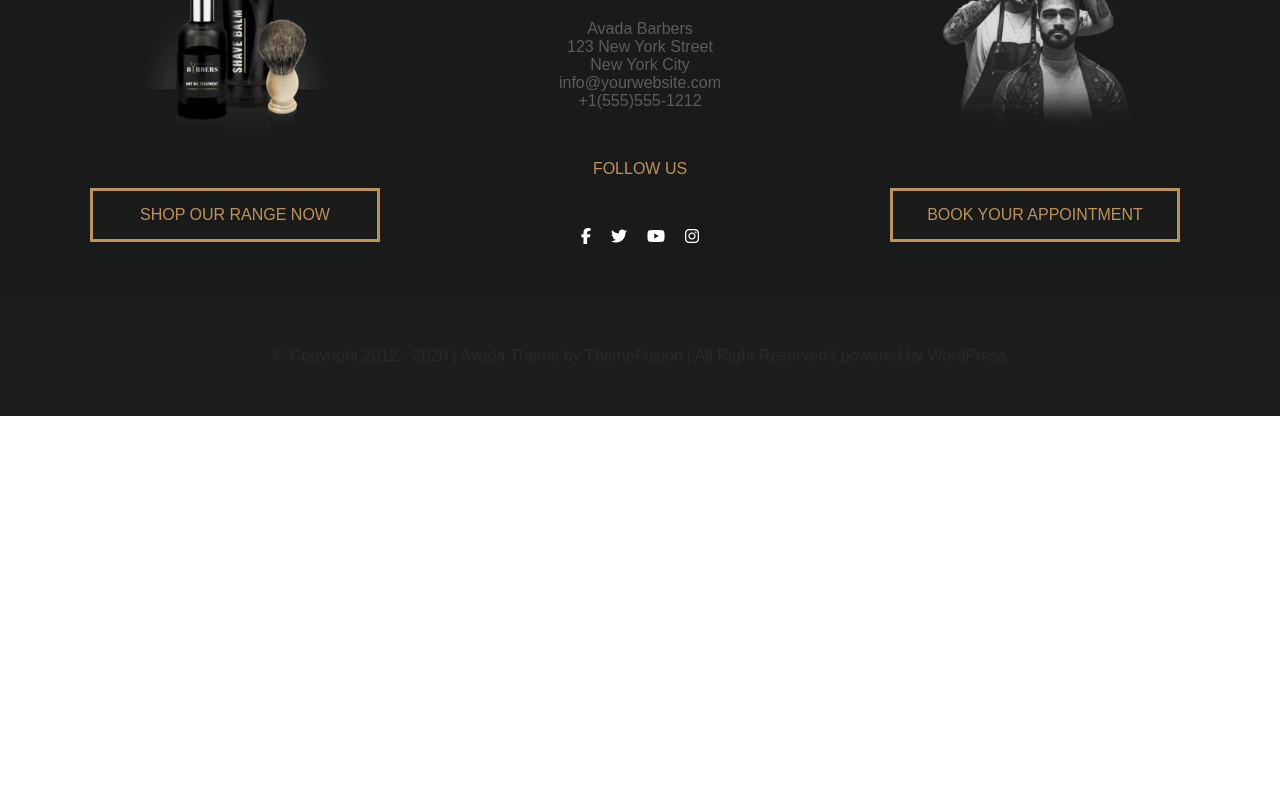
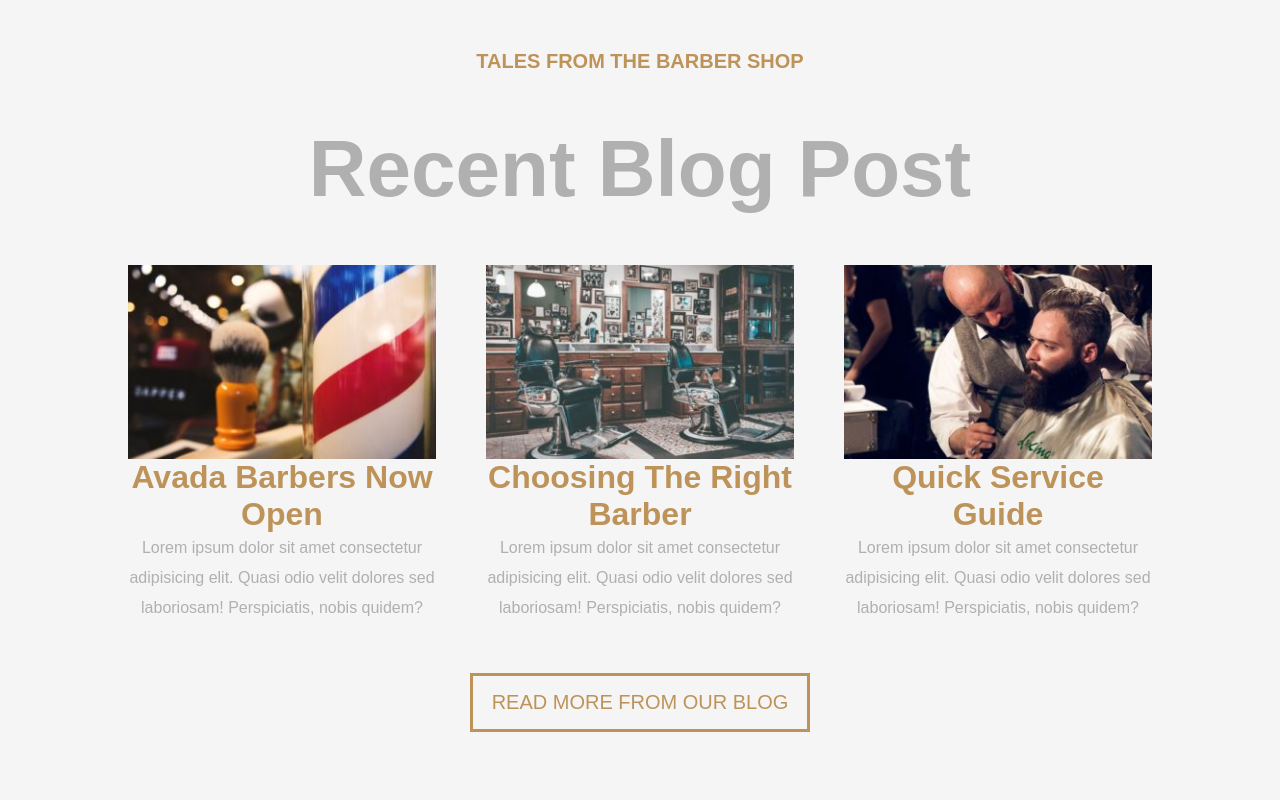
Before and after one commit to Carmine-Doronzo/proj-html-vuejs, a Vue app: page / in a window 1280 px wide. Shown: the part 4680-5480 px from the top of the page. Before the commit the page ends 5096 px from the top, so only its background shows below. Built offline with nearby package versions, Linux system fonts and the light colour scheme.

Commit message:
transfer Blogs section to blogsContent.vue and corresponding css to partial _blogs.scss

```diff
--- /dev/null
+++ b/src/components/BlogsContent.vue
@@ -0,0 +1,38 @@
+<template>
+    <img src="/img/triangle.svg" alt="" class="triangle tiangle-upside">
+    <div class="bg-blogs">
+        <div class="container-blogs">
+            <h4 class="title-blogs">TALES FROM THE BARBER SHOP</h4>
+            <h1 class="description-blogs">Recent Blog Post </h1>
+            <div class="row-blogs">
+                <div class="card-blogs" v-for="(blog, i) in blogs" :key="i">
+                    <img :src="`${blog.img}`" alt="">
+                    <h1 class="orange-color">{{ blog.title }}</h1>
+                    <p class="text">{{ blog.text }}</p>
+                </div>
+
+            </div>
+            <div class="read-more">READ MORE FROM OUR BLOG</div>
+
+        </div>
+    </div>
+</template>
+
+<script>
+import { db } from '../store.js'
+    export default {
+        data() {
+        return {
+
+            blogs: db.blogs
+
+
+        }
+
+    },
+    }
+</script>
+
+<style lang="scss" scoped>
+@use '../style/partials/blogs.scss';
+</style>
--- a/src/components/MainComponent.vue
+++ b/src/components/MainComponent.vue
@@ -22,12 +22,13 @@
     </div>
     <img src="/img/triangle.svg" alt="" class="triangle bg-triangle">
 
-    <ProductsContent/>
+    <ProductsContent />
 
 
-    <ProductsCarouselContent/>
+    <ProductsCarouselContent />
 
     <ReviewsContent />
+    <BlogsContent />
 
 
 </template>
@@ -39,11 +40,13 @@ import ServicesContent from '../components/ServicesContent.vue'
 import ProductsContent from '../components/ProductsContent.vue'
 import ProductsCarouselContent from '../components/ProductsCarouselContent.vue'
 import ReviewsContent from '../components/ReviewsContent.vue'
+import BlogsContent from '../components/BlogsContent.vue'
 import { db } from '../store.js'
 export default {
     data() {
         return {
             service: db.services,
+
 
 
         }
@@ -55,7 +58,9 @@ export default {
         ServicesContent,
         ProductsContent,
         ProductsCarouselContent,
-        ReviewsContent
+        ReviewsContent,
+        BlogsContent
+
 
     }
 
--- a/src/style/general.scss
+++ b/src/style/general.scss
@@ -8,3 +8,4 @@
 @use './partials/footer.scss';
 @use './partials/carousel.scss';
 @use './partials/reviews.scss';
+@use './partials/blogs.scss';
--- /dev/null
+++ b/src/style/partials/_blogs.scss
@@ -0,0 +1,47 @@
+.bg-blogs{
+    background-color: #f5f5f5;
+}
+
+.container-blogs {
+
+    padding: 200px 0;
+    width: 1024px;
+    margin:0 auto;
+    text-align: center;
+    display: flex;
+    flex-direction: column;
+    align-items: center;
+    gap: 50px;
+}
+
+.row-blogs{
+    width: 100%;
+    display: flex;
+    gap: 50px;
+}
+
+.tiangle-upside {
+    transform: rotateX(180deg);
+    margin-bottom: -150px;
+}
+.read-more{
+    border: 3px solid ;
+    padding: 15px 15px;
+    width: 340px;
+    text-align: center;
+    color: #be9359;
+    font-size: 20px;
+}
+.title-blogs{
+    font-size: 20px;
+    color: #be9359;
+}
+.description-blogs{
+    font-size: 80px;
+    color: #b0b0b0;
+}
+.text{
+    font-size:16px;
+    color: #b0b0b0;
+    line-height: 30px;
+}
--- a/src/style/partials/_reviews.scss
+++ b/src/style/partials/_reviews.scss
@@ -39,4 +39,5 @@
 }
 .review{
     font-size:16px;
+    color: #b0b0b0;
 }
```
